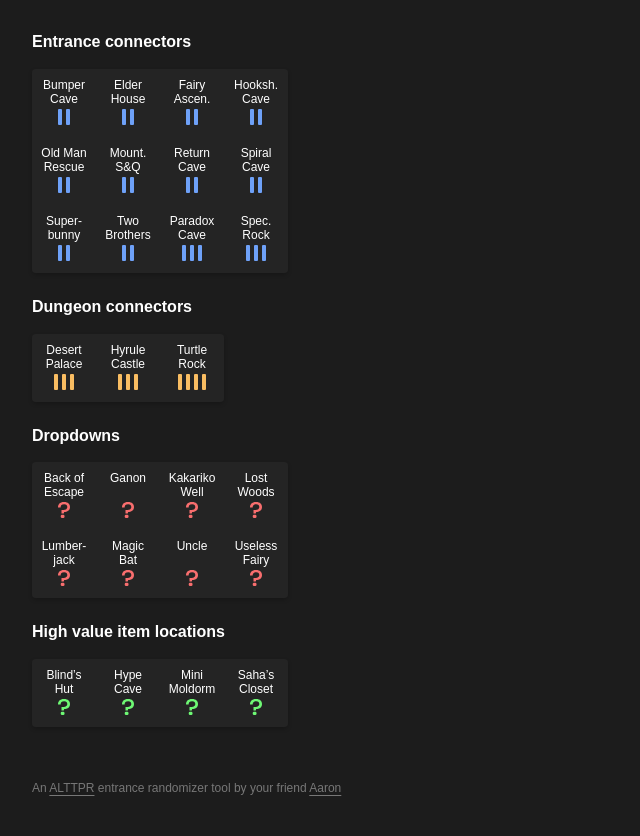
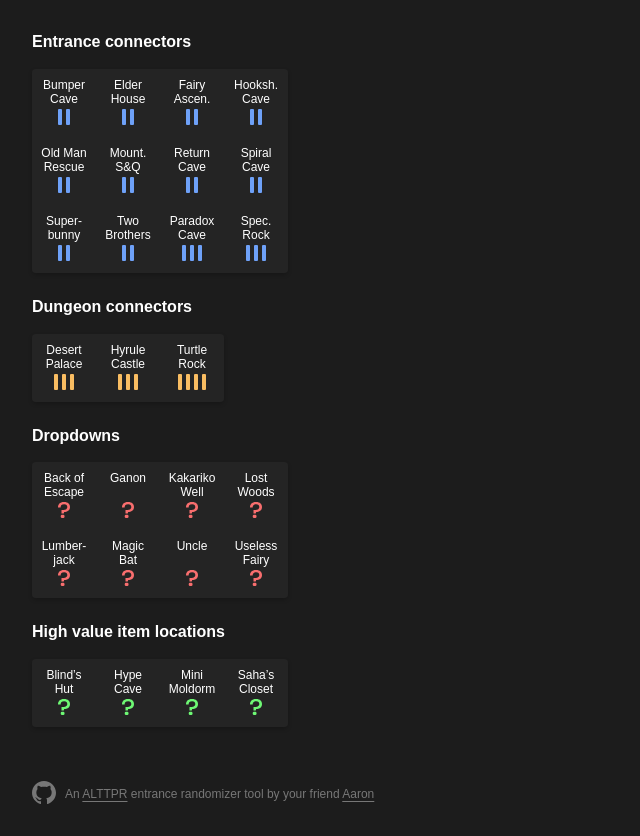
Before and after one commit to aarshap/alttpr-entrance-helper, a React (Create React App) app: page / in a window 1280 px wide. Shown: the whole page, without its empty margins (0-640 px from the left). Built offline with nearby package versions, Linux system fonts and the light colour scheme; the HTML template or start-up script is replaced by a standard one; a web font is replaced by a local one.

Commit message:
Added GitHub link to footer

```diff
--- a/src/App.css
+++ b/src/App.css
@@ -148,6 +148,19 @@
 }
 
 footer {
+  align-items: center;
   color: #777777;
+  display: flex;
   font-size: 0.75em;
 }
+
+footer svg {
+  display: block;
+  fill: #777777;
+  margin-right: 0.75em;
+}
+
+footer span {
+  position: relative;
+  top: 2px;
+}
--- a/src/App.js
+++ b/src/App.js
@@ -1,5 +1,6 @@
 import './App.css';
 import Connector from './components/Connector'
+import Footer from './components/Footer'
 import Location from './components/Location'
 
 function App() {
@@ -82,7 +83,7 @@
 
             </main>
 
-            <footer>An <a href="https://alttpr.com">ALTTPR</a> entrance randomizer tool by your friend <a href="https://twitch.tv/okayaaron">Aaron</a></footer>
+            <Footer />
 
         </div>
     )
--- /dev/null
+++ b/src/components/Footer.js
@@ -0,0 +1,16 @@
+import React from 'react'
+
+export default () => {
+    return (
+        <footer>
+            <a href="https://github.com/aarshap/alttpr-entrance-helper/tree/master" target="_blank">
+                <svg width="24" height="23" viewBox="0 0 24 23" fill="none" xmlns="http://www.w3.org/2000/svg">
+                    <path d="M12 0C5.374 0 0 5.2793 0 11.7907C0 17.0003 3.438 21.4198 8.207 22.9791C8.806 23.0882 9 22.7227 9 22.4122V20.2172C5.662 20.9305 4.967 18.8259 4.967 18.8259C4.421 17.463 3.634 17.1005 3.634 17.1005C2.545 16.3685 3.717 16.3842 3.717 16.3842C4.922 16.4667 5.556 17.5996 5.556 17.5996C6.626 19.4016 8.363 18.8809 9.048 18.5792C9.155 17.8177 9.466 17.297 9.81 17.0032C7.145 16.7035 4.343 15.6925 4.343 11.1756C4.343 9.8875 4.812 8.83617 5.579 8.01081C5.455 7.7131 5.044 6.51339 5.696 4.8902C5.696 4.8902 6.704 4.57382 8.997 6.09875C9.954 5.83739 10.98 5.70671 12 5.7018C13.02 5.70671 14.047 5.83739 15.006 6.09875C17.297 4.57382 18.303 4.8902 18.303 4.8902C18.956 6.51438 18.545 7.71408 18.421 8.01081C19.191 8.83617 19.656 9.88849 19.656 11.1756C19.656 15.7043 16.849 16.7016 14.177 16.9934C14.607 17.3589 15 18.0762 15 19.1766V22.4122C15 22.7256 15.192 23.0941 15.801 22.9782C20.566 21.4169 24 16.9983 24 11.7907C24 5.2793 18.627 0 12 0Z" />
+                </svg>
+            </a>
+            <span>
+                An <a href="https://alttpr.com" target="_blank">ALTTPR</a> entrance randomizer tool by your friend <a href="https://twitch.tv/okayaaron" target="_blank">Aaron</a>
+            </span>
+        </footer>
+    )
+}
```
